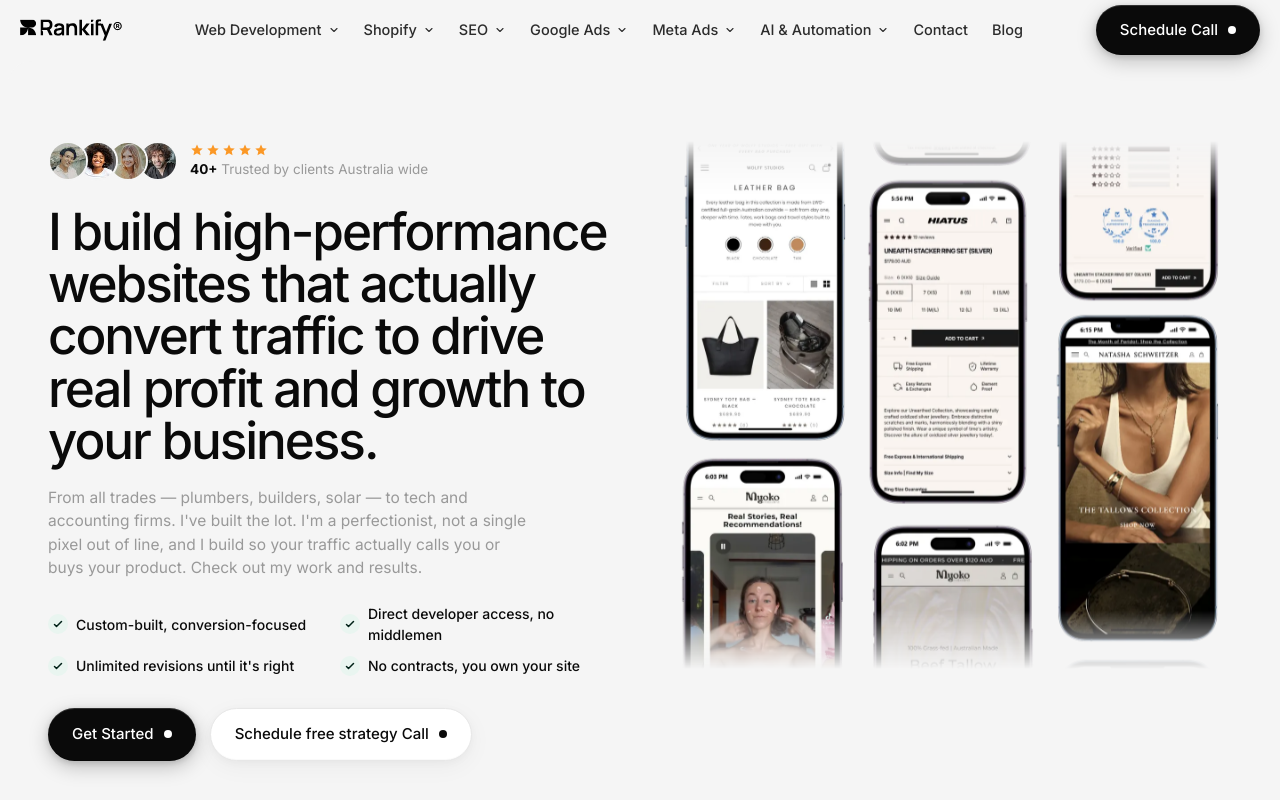
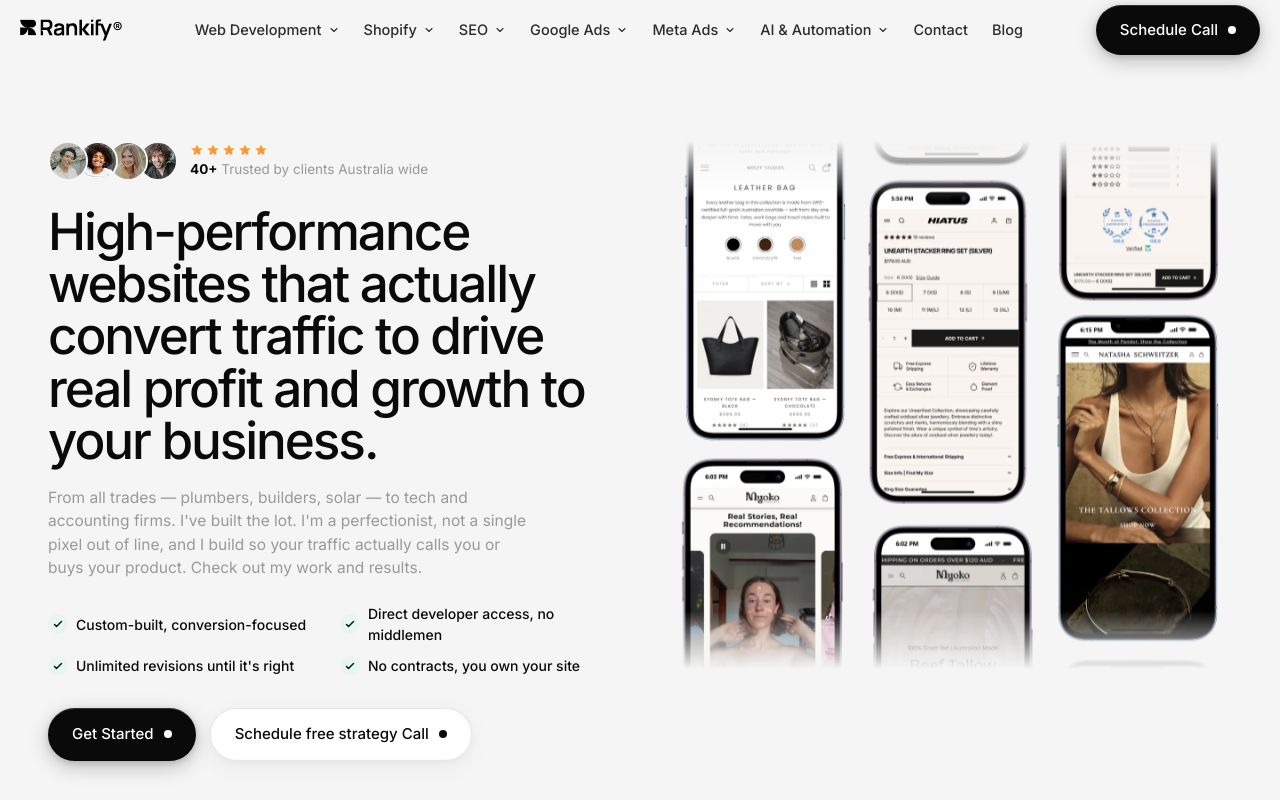
Before and after one commit to rankify-ops/rankify-com-au, a Next.js app: page /web-design-and-development in a window 1280 px wide. Shown: the top 800 px of the page. Built offline with nearby package versions, Linux system fonts and the light colour scheme.

Commit message:
Drop "I build" from the web dev headline
Leads on the outcome instead of the author.

```diff
--- a/src/content/service-pages/web-design-and-development.ts
+++ b/src/content/service-pages/web-design-and-development.ts
@@ -18,7 +18,7 @@ const CLOSING_NOTE =
 export const webDesignAndDevelopment: ServicePageData = {
   hero: {
     variant: "showcase",
-    heading: "I build high-performance websites that actually convert traffic to drive real profit and growth to your business.",
+    heading: "High-performance websites that actually convert traffic to drive real profit and growth to your business.",
     // No subheading: the headline already carries the promise, same as the
     // reference. No Shopify Partner badge either — this page isn't Shopify.
     intro:
```
